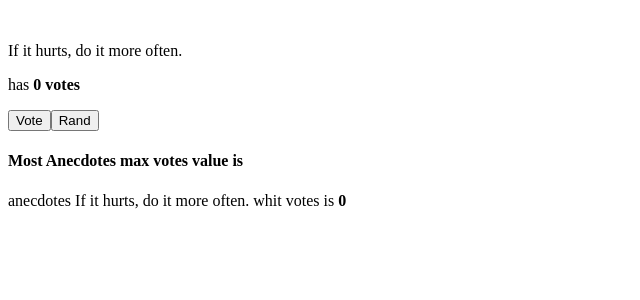
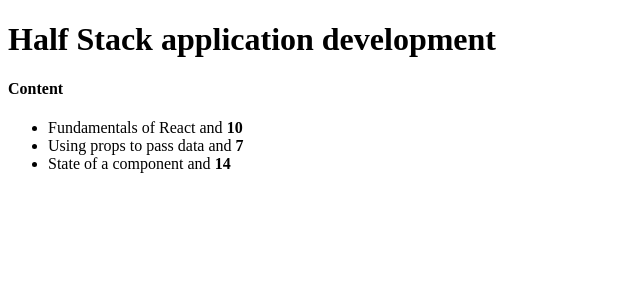
Before and after one commit to Adecas-Eg/Part0, a React (Vite) app in the folder part1/: page / in a window 1280 px wide. Shown: the top 300 px of the page, without its empty margins (0-640 px from the left). Built offline with nearby package versions, Linux system fonts and the light colour scheme.

Commit message:
part 2.1

```diff
--- a/part1/src/App.jsx
+++ b/part1/src/App.jsx
@@ -1,63 +1,30 @@
-import { useState } from "react";
+import Course from './components/Course';
+
 
 const App = () => {
-  const anecdotes = [
-    "If it hurts, do it more often.",
-    "Adding manpower to a late software project makes it later!",
-    "The first 90 percent of the code accounts for the first 10 percent of the development time...The remaining 10 percent of the code accounts for the other 90 percent of the development time.",
-    "Any fool can write code that a computer can understand. Good programmers write code that humans can understand.",
-    "Premature optimization is the root of all evil.",
-    "Debugging is twice as hard as writing the code in the first place. Therefore, if you write the code as cleverly as possible, you are, by definition, not smart enough to debug it.",
-    "Programming without an extremely heavy use of console.log is same as if a doctor would refuse to use x-rays or blood tests when diagnosing patients.",
-    "The only way to go fast, is to go well.",
-  ];
+  const course = {
+    id: 1,
+    name: 'Half Stack application development',
+    parts: [
+      {
+        name: 'Fundamentals of React',
+        exercises: 10,
+        id: 1
+      },
+      {
+        name: 'Using props to pass data',
+        exercises: 7,
+        id: 2
+      },
+      {
+        name: 'State of a component',
+        exercises: 14,
+        id: 3
+      }
+    ]
+  }
 
-  const [selected, setSelected] = useState(0);
-  const [points, setPoints] = useState({
-    0: 0,
-    1: 0,
-    2: 0,
-    3: 0,
-    4: 0,
-    5: 0,
-    6: 0,
-    7: 0,
-  });
-  const handleClick = () =>
-    setSelected(Math.floor(Math.random() * anecdotes.length));
-  const handleVote = () => {
-    const copy = { ...points };
-    copy[selected] += 1;
-    setPoints(copy);
-  };
+  return <Course course={course} />
+}
 
-  const getMaxVotedAnecdote = () => {
-    const maxVotes = Math.max(...Object.values(points));
-    const maxVotedIndex = Object.keys(points).find(key => points[key] === maxVotes);
-    console.log(maxVotedIndex);
-    return maxVotedIndex;
-  };
-  const maxVotedIndex = getMaxVotedAnecdote();
-
-  return (
-    <div>
-      <br></br>
-      <p>{anecdotes[selected]}</p>
-      <p>
-        {" "}
-        has <b> {points[selected]} votes</b>
-      </p>
-      <button onClick={handleVote}>Vote</button>
-
-      <button onClick={handleClick}>Rand</button>
-
-      <h4>
-        Most Anecdotes max votes value is
-      </h4>
-      <p>anecdotes {anecdotes[maxVotedIndex]} whit votes is <b>{points[ maxVotedIndex ]}</b> </p>
-    </div>
-
-  );
-};
-
-export default App;
+export default App
--- /dev/null
+++ b/part1/src/components/Course.jsx
@@ -0,0 +1,16 @@
+const Course =({course}) => {
+    return (
+        <div>
+            <h1> {course.name} </h1>
+            <h4>Content</h4>
+            <ul>
+                {course.parts.map((part) =>
+                <li key={part.id}> {part.name} and <b>{part.exercises}</b> </li>)}
+            </ul>
+
+
+        </div>
+    )
+}
+
+export default Course;
--- /dev/null
+++ b/part1/src/components/Note.jsx
@@ -0,0 +1,4 @@
+const Note = ({ note }) => {
+  return <li>{note.content}</li>;
+};
+export default Note;
--- a/part1/src/main.jsx
+++ b/part1/src/main.jsx
@@ -1,5 +1,25 @@
-import ReactDOM from 'react-dom/client'
-import App from './App'
+import ReactDOM from "react-dom/client";
 
-//part 1_1
-ReactDOM.createRoot(document.getElementById('root')).render(<App/>)
+import App from "./App";
+
+const notes = [
+  {
+    id: 1,
+    content: "HTML is easy",
+    important: true,
+  },
+  {
+    id: 2,
+    content: "Browser can execute only JavaScript",
+    important: false,
+  },
+  {
+    id: 3,
+    content: "GET and POST are the most important methods of HTTP protocol",
+    important: true,
+  },
+];
+
+ReactDOM.createRoot(document.getElementById("root")).render(
+  <App notes={notes} />
+);
```
